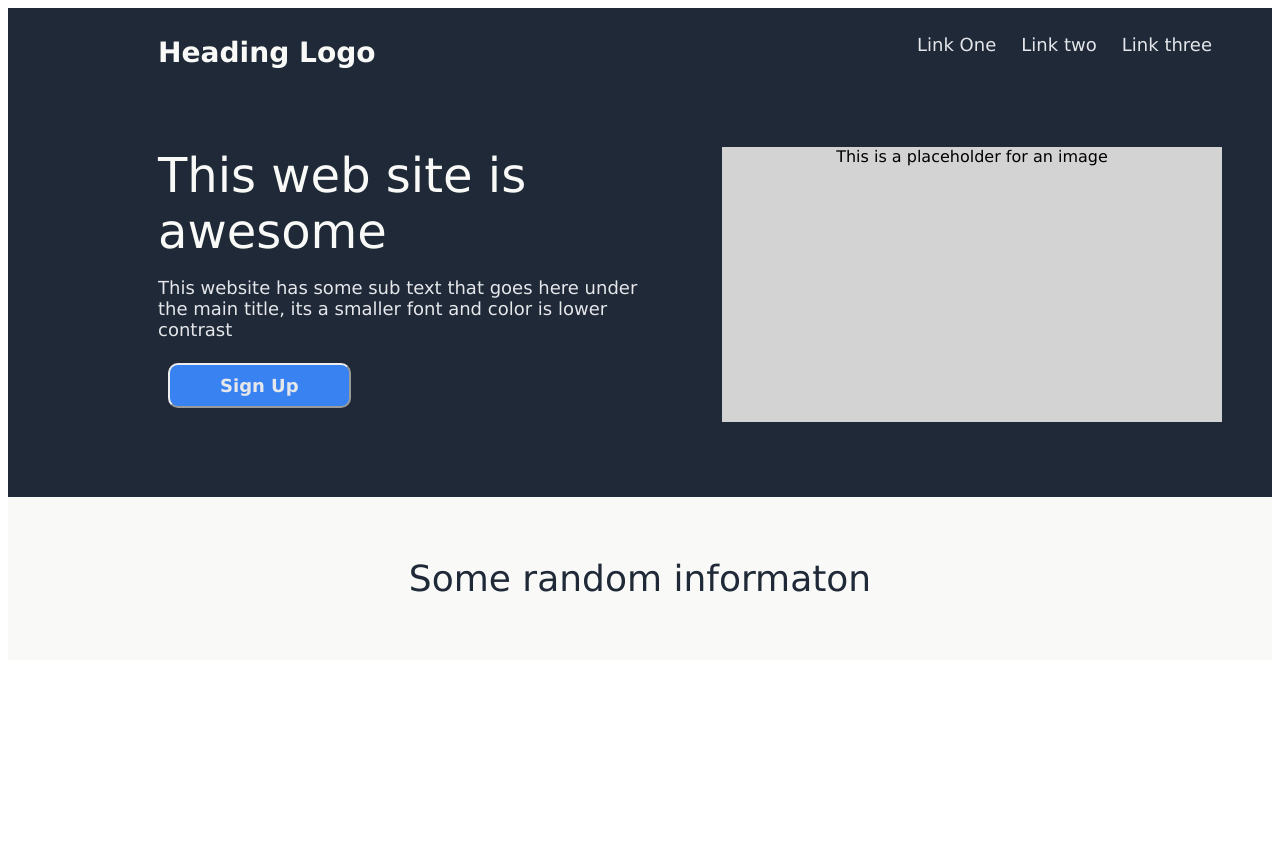
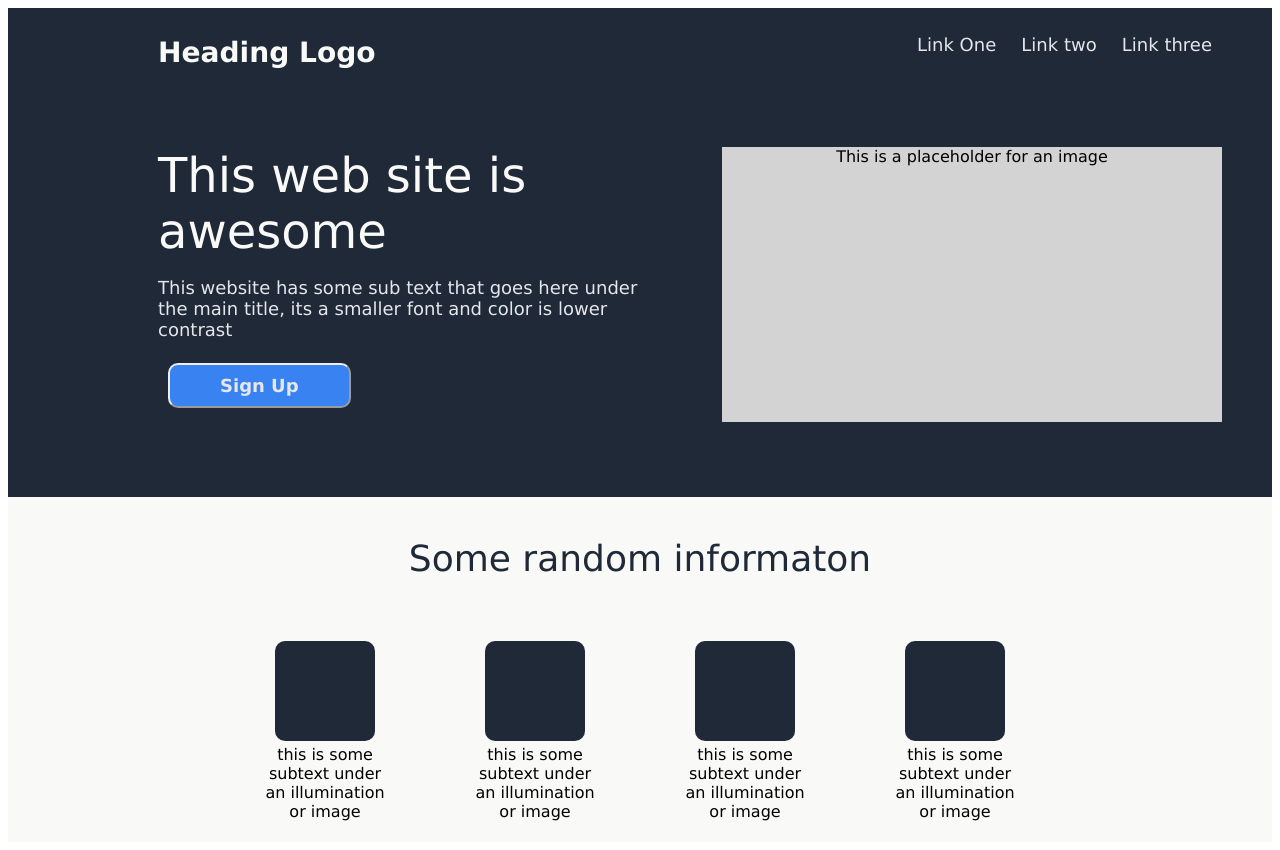
Before and after one commit to sandesh-san/odin-project-landing-page, a plain HTML site: page index.html in a window 1280 px wide. Before the commit the page ends 800 px from the top, so only its background shows below. Drawn offline with Linux system fonts and the light colour scheme.

Commit message:
added omage, updated index.html and style.css

```diff
--- a/index.html
+++ b/index.html
@@ -33,10 +33,10 @@
     <div class="random-info">
         <div class="random-title"> <p>Some random informaton </p></div>
         <div class="random-details">
-            <div class="random-detail"></div>
-            <div class="random-detail"></div>
-            <div class="random-detail"></div>
-            <div class="random-detail"></div>
+            <div class="random-image"><figure><img src="image.png" alt="solid color image" width="150px" height="150px"><figcaption>this is some subtext under an illumination or image</figcaption></figure></div>
+            <div class="random-image"><figure><img src="image.png" alt="solid color image" width="150px" height="150px"><figcaption>this is some subtext under an illumination or image</figcaption></figure></div>
+            <div class="random-image"><figure><img src="image.png" alt="solid color image" width="150px" height="150px"><figcaption>this is some subtext under an illumination or image</figcaption></figure></div>
+            <div class="random-image"><figure><img src="image.png" alt="solid color image" width="150px" height="150px"><figcaption>this is some subtext under an illumination or image</figcaption></figure></div>
         </div>
 
     </div>
--- a/style.css
+++ b/style.css
@@ -67,22 +67,40 @@ a{
 .about-img-placeholder{
     border : 1px solid inherit;
     background-color: lightgrey;
-    text-align: center;
-    justify-content: center;
+    text-align :center;
     width: 500px;
     height: 275px;
+
 }
 .random-info{
     background-color: #f9faf8;
     display: flex;
-    flex-direction: row;
+    flex-direction:column;
+    height: auto;
 }
 .random-title{
-    padding : 25px 10px 25px;
+    padding : 5px 10px 5px;
     font-size: 36px;
     color: #1f2937;
-    margin:auto;
+    text-align:center;
+    width: auto;
+}
+.random-details{
+    display:flex;
+    flex-direction:row;
+    justify-content: center;
+}
+.random-image{
+    margin: 5px;
+    width: 200px;
+    height: auto;
+    padding: auto;
+    align-items: center;
+    justify-content: center;
     text-align: center;
-
-
 }
+img{
+    border-radius: 10px;
+    height: 100px;
+    width: 100px;
+}
```
Also changed, not shown: image.png (added).
